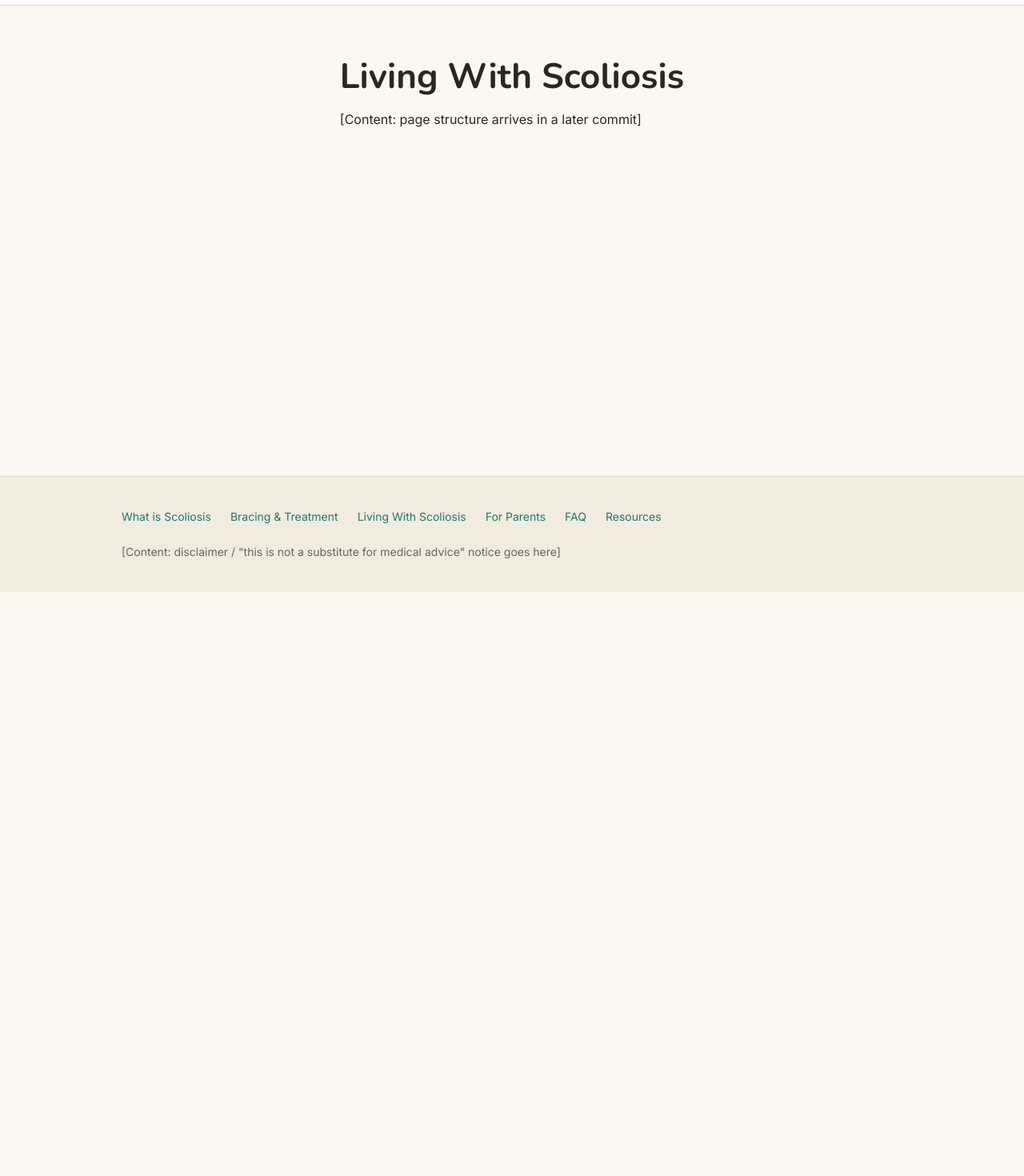
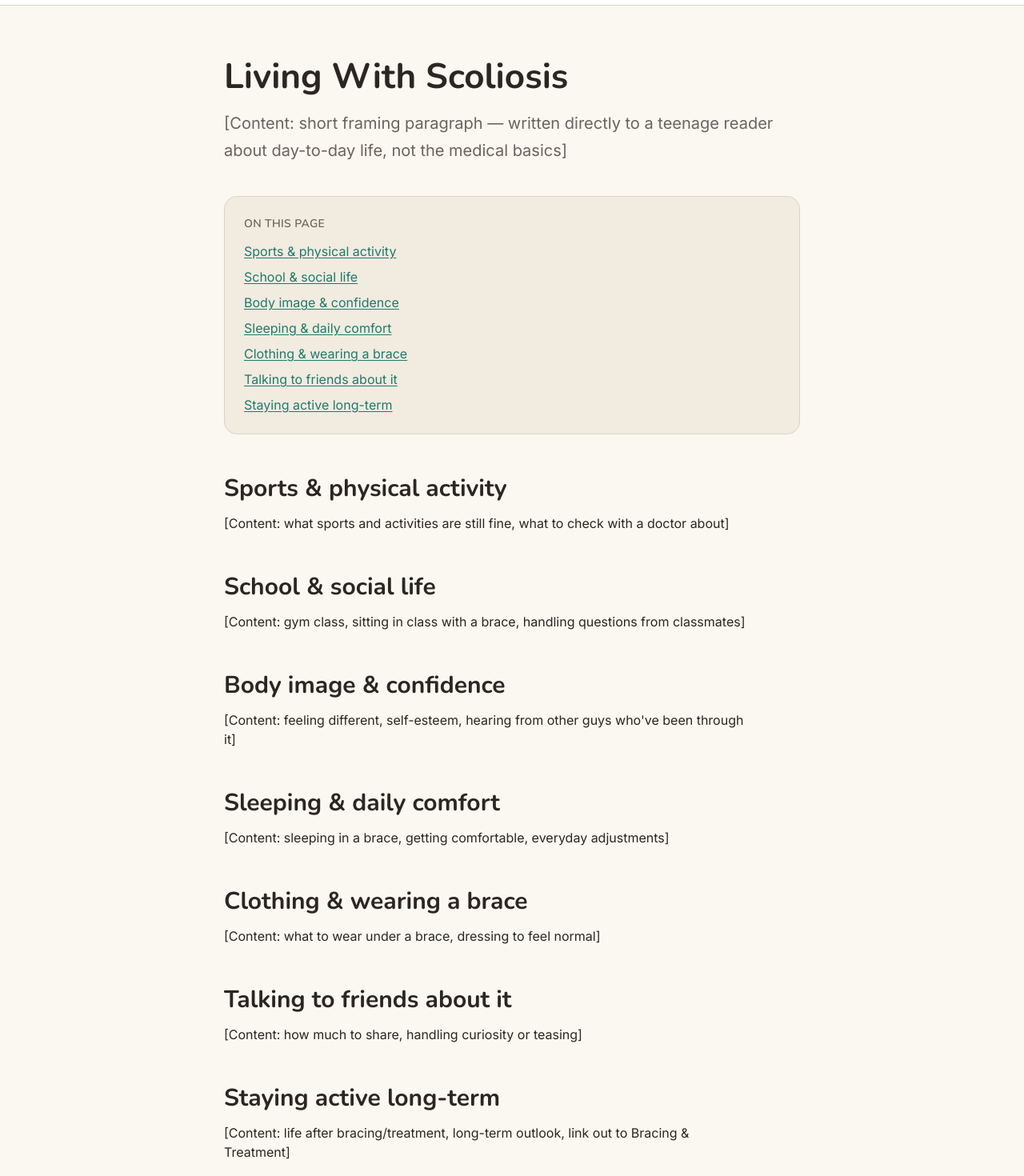
Before and after one commit to Asayajay/boys-with-scoliosis-website, a Next.js app: page /living-with-scoliosis in a window 1280 px wide. Shown: the part 60-1530 px from the top of the page at 80% size. Before the commit the page ends 800 px from the top, so only its background shows below. Built offline with nearby package versions, Linux system fonts and the light colour scheme.

Commit message:
Structure the Living With Scoliosis page
Seven day-to-day sections aimed at the teen reader directly: sports,
school and social life, body image, daily comfort, clothing, talking
to friends, and long-term outlook. Same on-page nav pattern as the
other content pages.

```diff
--- a/src/app/living-with-scoliosis/page.tsx
+++ b/src/app/living-with-scoliosis/page.tsx
@@ -4,11 +4,103 @@ export const metadata: Metadata = {
   title: "Living With Scoliosis — Boys with Scoliosis",
 };
 
+const sections = [
+  { id: "sports-and-activity", title: "Sports & physical activity" },
+  { id: "school-and-social-life", title: "School & social life" },
+  { id: "body-image-and-confidence", title: "Body image & confidence" },
+  { id: "daily-comfort", title: "Sleeping & daily comfort" },
+  { id: "clothing", title: "Clothing & wearing a brace" },
+  { id: "talking-to-friends", title: "Talking to friends about it" },
+  { id: "staying-active-long-term", title: "Staying active long-term" },
+];
+
 export default function LivingWithScoliosisPage() {
   return (
     <main id="main-content" tabIndex={-1} className="mx-auto max-w-3xl px-6 py-16">
       <h1 className="text-4xl mb-4">Living With Scoliosis</h1>
-      <p>[Content: page structure arrives in a later commit]</p>
+      <p className="text-lg text-muted mb-10">
+        [Content: short framing paragraph — written directly to a teenage
+        reader about day-to-day life, not the medical basics]
+      </p>
+
+      <nav aria-label="On this page" className="mb-12 rounded-lg border border-border bg-subtle p-6">
+        <h2 className="text-sm font-semibold uppercase tracking-wide text-muted mb-3">
+          On this page
+        </h2>
+        <ul className="flex flex-col gap-2">
+          {sections.map((section) => (
+            <li key={section.id}>
+              <a href={`#${section.id}`}>{section.title}</a>
+            </li>
+          ))}
+        </ul>
+      </nav>
+
+      <section id="sports-and-activity" aria-labelledby="sports-and-activity-heading" className="mb-12">
+        <h2 id="sports-and-activity-heading" className="text-2xl mb-3">
+          Sports &amp; physical activity
+        </h2>
+        <p>
+          [Content: what sports and activities are still fine, what to check
+          with a doctor about]
+        </p>
+      </section>
+
+      <section id="school-and-social-life" aria-labelledby="school-and-social-life-heading" className="mb-12">
+        <h2 id="school-and-social-life-heading" className="text-2xl mb-3">
+          School &amp; social life
+        </h2>
+        <p>
+          [Content: gym class, sitting in class with a brace, handling
+          questions from classmates]
+        </p>
+      </section>
+
+      <section id="body-image-and-confidence" aria-labelledby="body-image-and-confidence-heading" className="mb-12">
+        <h2 id="body-image-and-confidence-heading" className="text-2xl mb-3">
+          Body image &amp; confidence
+        </h2>
+        <p>
+          [Content: feeling different, self-esteem, hearing from other guys
+          who&apos;ve been through it]
+        </p>
+      </section>
+
+      <section id="daily-comfort" aria-labelledby="daily-comfort-heading" className="mb-12">
+        <h2 id="daily-comfort-heading" className="text-2xl mb-3">
+          Sleeping &amp; daily comfort
+        </h2>
+        <p>
+          [Content: sleeping in a brace, getting comfortable, everyday
+          adjustments]
+        </p>
+      </section>
+
+      <section id="clothing" aria-labelledby="clothing-heading" className="mb-12">
+        <h2 id="clothing-heading" className="text-2xl mb-3">
+          Clothing &amp; wearing a brace
+        </h2>
+        <p>[Content: what to wear under a brace, dressing to feel normal]</p>
+      </section>
+
+      <section id="talking-to-friends" aria-labelledby="talking-to-friends-heading" className="mb-12">
+        <h2 id="talking-to-friends-heading" className="text-2xl mb-3">
+          Talking to friends about it
+        </h2>
+        <p>
+          [Content: how much to share, handling curiosity or teasing]
+        </p>
+      </section>
+
+      <section id="staying-active-long-term" aria-labelledby="staying-active-long-term-heading">
+        <h2 id="staying-active-long-term-heading" className="text-2xl mb-3">
+          Staying active long-term
+        </h2>
+        <p>
+          [Content: life after bracing/treatment, long-term outlook, link out
+          to Bracing &amp; Treatment]
+        </p>
+      </section>
     </main>
   );
 }
```
